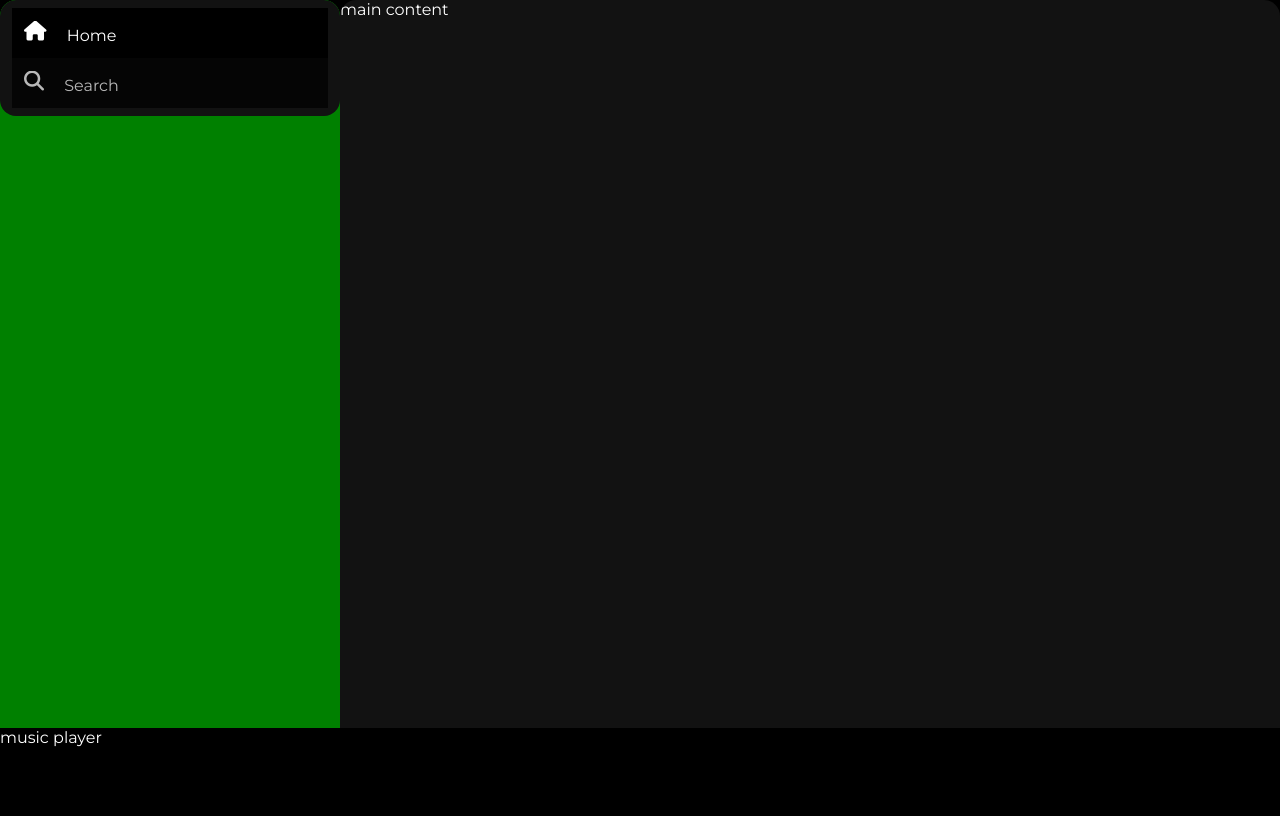
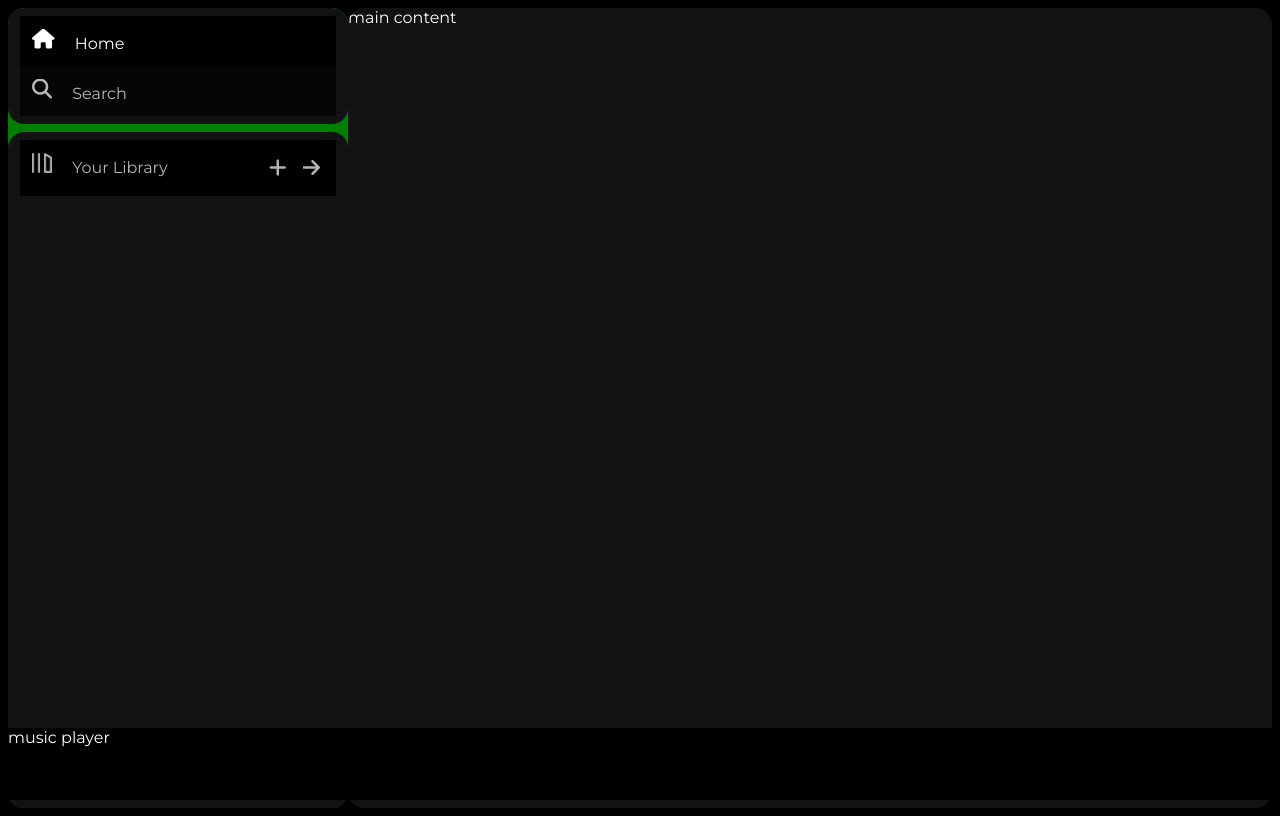
Before and after one commit to Dimple53/CSS-Projects, a plain HTML site: page Project (CSS)/index.html in a window 1280 px wide. Drawn offline with Linux system fonts and the light colour scheme.

Commit message:
sidebar(library)

```diff
--- a/Project (CSS)/index.html
+++ b/Project (CSS)/index.html
@@ -28,7 +28,20 @@
           <a href="#">Search</a>
         </div>
       </div>
-      <div class="library"></div>
+      <div class="library">
+        <div class="options">
+          <div class="lib-option nav-option">
+            <img src="./assets/library_icon.png"/>
+            <a href="#">Your Library</a>
+          </div>
+          <div class="icons">
+            <i class="fa-solid fa-plus"></i>
+            <i class="fa-solid fa-arrow-right"></i>
+          </div>
+        </div>
+        <div class="boxes"></div>
+
+      </div>
     </div>
     <div class="main-content">main content</div>
     <div class="music-player">music player</div>
--- a/Project (CSS)/style.css
+++ b/Project (CSS)/style.css
@@ -9,6 +9,7 @@
 .main{
   display: flex;
   height: 100vh;
+  padding: 0.5rem;
 
 }
 
@@ -66,3 +67,36 @@ a{
   font-size: 1rem ;
   margin-left: 1rem;
 }
+
+.library{
+  background-color: #121212;
+  border-radius: 1rem;
+  height: 100vh;
+  margin-top: 0.5rem;
+  padding: 0.5rem 0.75rem;
+}
+
+.options{
+  display: flex;
+  justify-content: space-between;
+  align-items: center;
+}
+
+.lib-option img{
+  height: 1.25rem;
+  width: 1.25rem;
+}
+
+.icons{
+  font-size: 1.25rem;
+  display: flex;
+}
+
+.icons i{
+  opacity: 0.7;
+  margin-right: 1rem;
+}
+
+.icons i:hover{
+  opacity: 1;
+}
```
